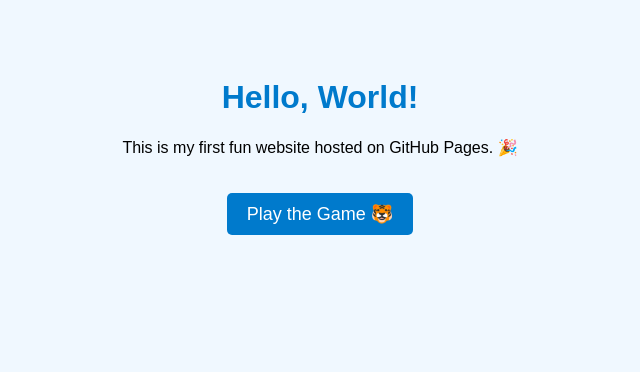
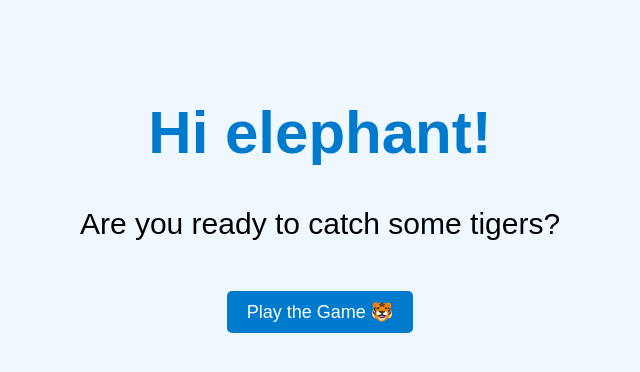
Before and after one commit to Khin-Nawarat/Khin-Nawarat.github.io, a plain HTML site: page index.html in a window 1280 px wide. Shown: the whole page, without its empty margins (320-960 px from the left). Drawn offline with Linux system fonts and the light colour scheme.

Commit message:
Update index.html

```diff
--- a/index.html
+++ b/index.html
@@ -6,6 +6,7 @@
     body {
       background-color: #f0f8ff;
       font-family: sans-serif;
+      font-size: 30px;
       text-align: center;
       padding: 50px;
     }
@@ -28,8 +29,8 @@
   </style>
 </head>
 <body>
-  <h1>Hello, World!</h1>
-  <p>This is my first fun website hosted on GitHub Pages. 🎉</p>
+  <h1>Hi elephant!</h1>
+  <p>Are you ready to catch some tigers?</p>
   <button onclick="window.location.href='game.html'">Play the Game 🐯</button>
 </body>
 </html>
```
